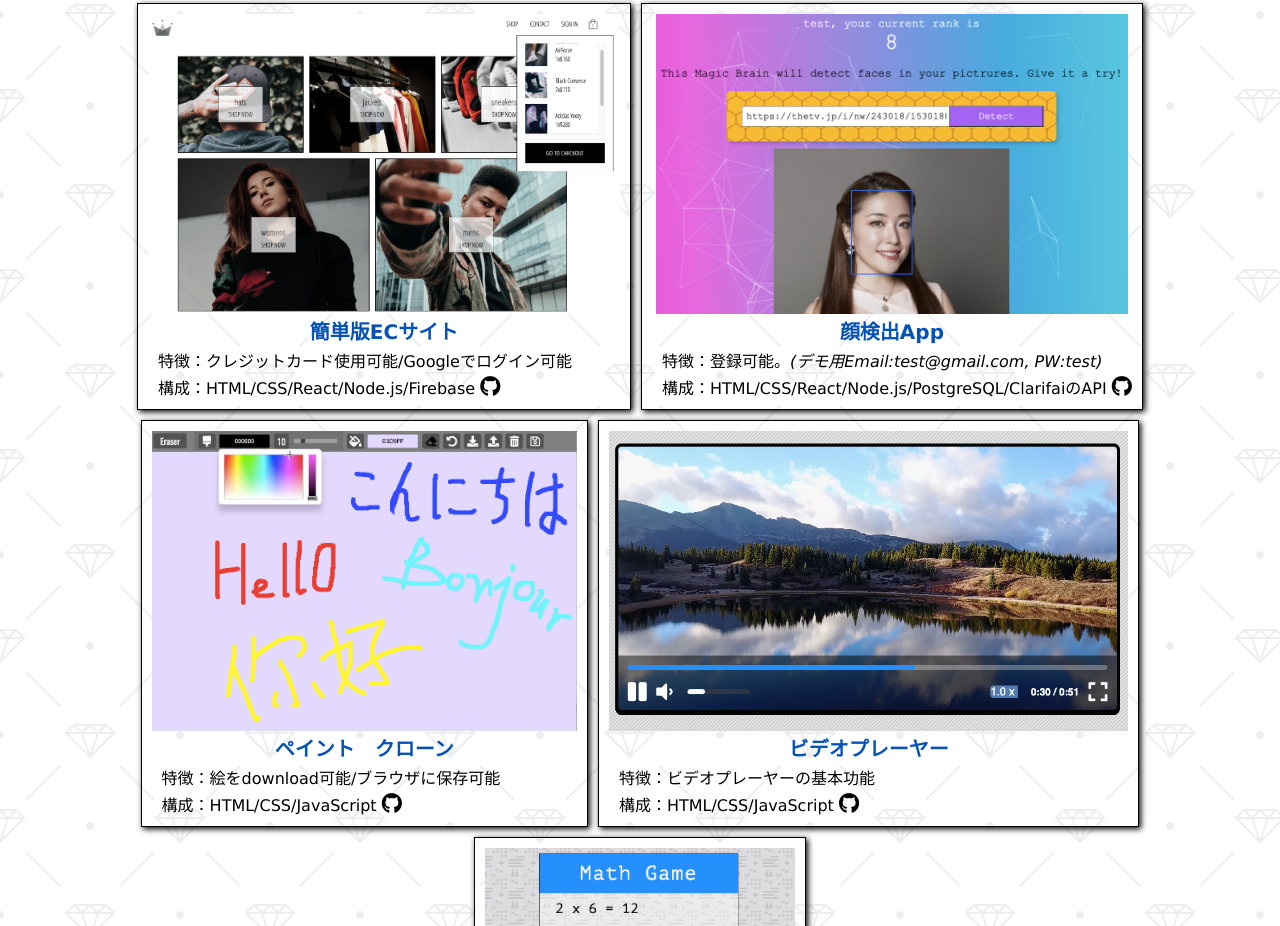
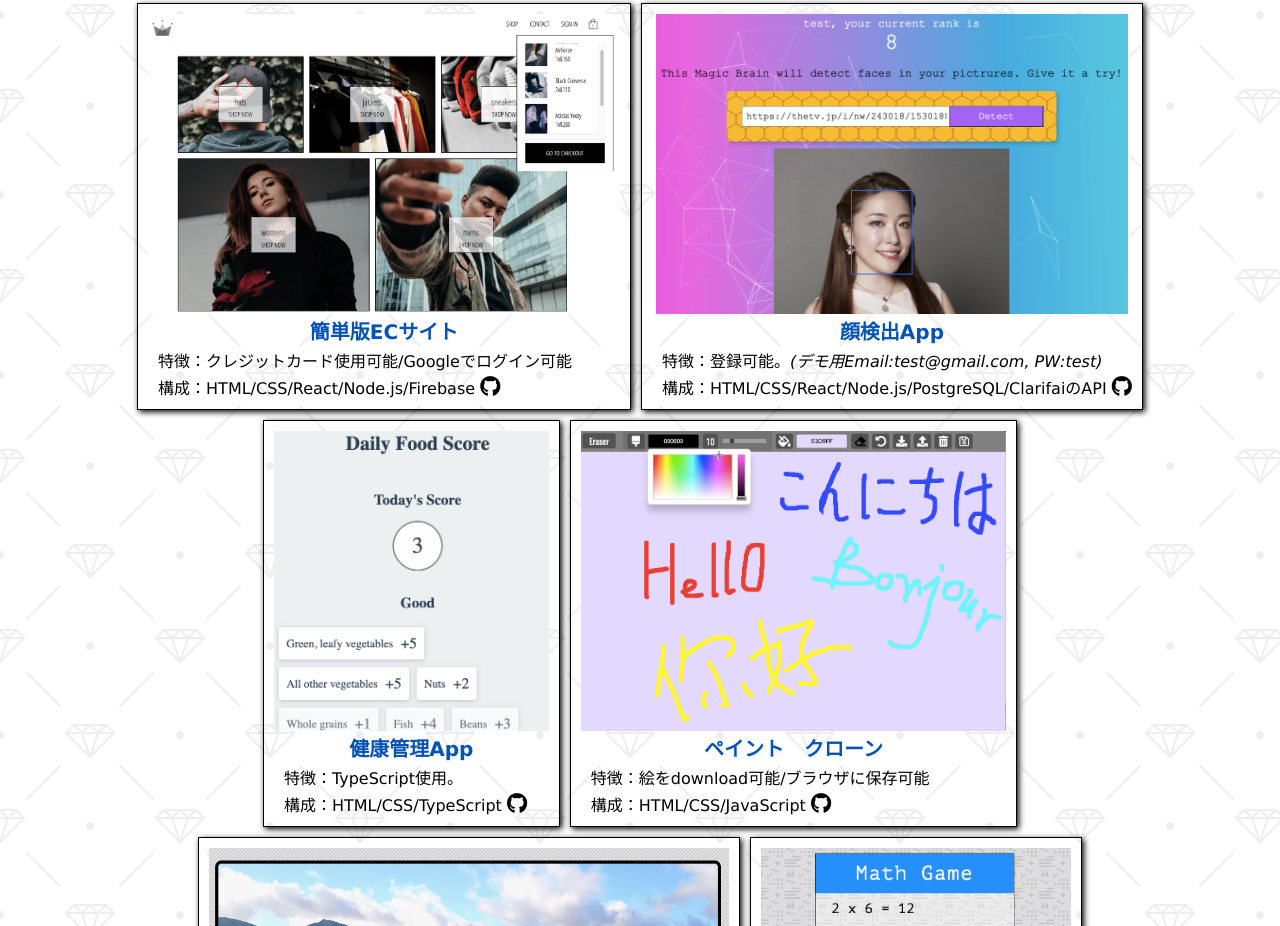
Before and after one commit to youngyinghua/Portfolio, a plain HTML site: page index.html in a window 1280 px wide. Shown: the part 1874-2800 px from the top of the page. Drawn offline with Linux system fonts and the light colour scheme.

Commit message:
add a project

```diff
--- a/index.html
+++ b/index.html
@@ -31,7 +31,7 @@
             中国出身、34歳。8年前に日本に参り、留学も仕事もずっと北海道に暮らしています。
             獣医学を長年で勉強したが、生殖の不思議に惹かれて不妊治療の分野で胚培養士として働いています。
             仕事中に半分以上の仕事量は実際に書類の記録が占めていることに悩んで、効率化できないかと思ってプログラミングを独学し始まりました。
-            将来、もしチャンスがあれば本番のプログラマーとして様々な分野の仕事を楽にすると頑張りたいと考えています。
+            将来、本番のエンジニアとして様々な分野の仕事を楽にしようと頑張りたいと考えています。
           </div>
         </div>
         <div class="home-right">
@@ -167,6 +167,24 @@
           </p>
         </div>
         <div class="project-container">
+          <a
+            href="https://youngyinghua.github.io/health-foods/"
+            target="_blank"
+          >
+            <img src="img/health_foods.png" alt="健康管理App" />
+          </a>
+          <p class="project-name">健康管理App</p>
+          <p class="project-intro">特徴：TypeScript使用。</p>
+          <p class="project-intro">
+            構成：HTML/CSS/TypeScript
+            <a
+              href="https://github.com/youngyinghua/health-foods"
+              target="_blank"
+              ><i class="fab fa-github"></i
+            ></a>
+          </p>
+        </div>
+        <div class="project-container">
           <a href="https://youngyinghua.github.io/paint-clone/" target="_blank">
             <img src="img/paint_clone.png" alt="ペイント　クローン" />
           </a>
@@ -230,11 +248,11 @@
           <li><strong>JavaScript</strong>: the Advanced Concepts (25時間)</li>
           <li>
             The Complete Junior to Senior <strong>Web Developer</strong> Roadmap
-            (2020): (35.5時間)
+            (2020) (35.5時間)
           </li>
           <li>
             Complete <strong>React</strong> Developer in 2020 (Redux, Hooks,
-            GraphQL): (41.5時間)
+            GraphQL) (41.5時間)
           </li>
           <li>
             Complete <strong>SQL</strong> and Database Bootcamp in 2020: Zero to
@@ -249,10 +267,12 @@
             Portfolio (33時間)
           </li>
           <li>
+            超<strong>TypeScript</strong>入門　完全パック（2021)　(14時間)
+          </li>
+          <li>
             Complete <strong>React Native</strong> in 2021: Zero to Mastery
             (勉強中)
           </li>
-          <li>超<strong>TypeScript</strong>入門　完全パック（2021）(勉強中)</li>
         </ul>
       </div>
     </section>
--- a/style.css
+++ b/style.css
@@ -71,6 +71,7 @@ section {
 .intro {
   font-size: 1.25rem;
   max-width: 600px;
+  text-align: justify;
 }
 
 .home-right {
```
Also changed, not shown: img/health_foods.png (added), 1 other file.
